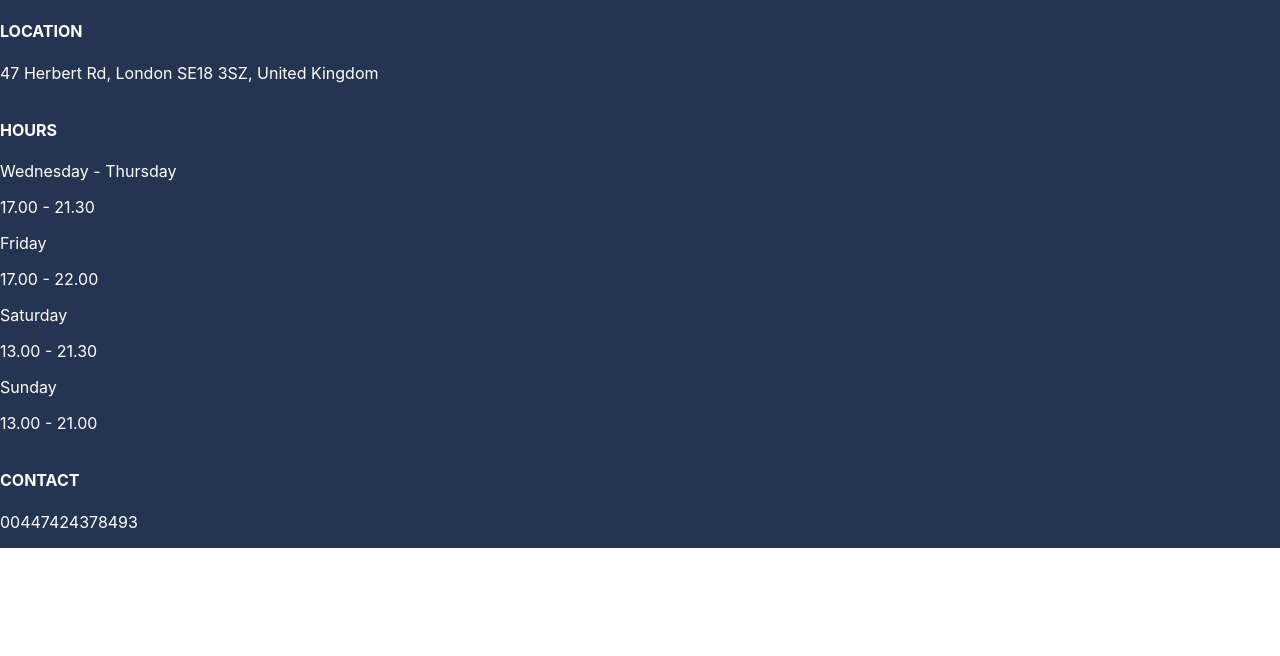
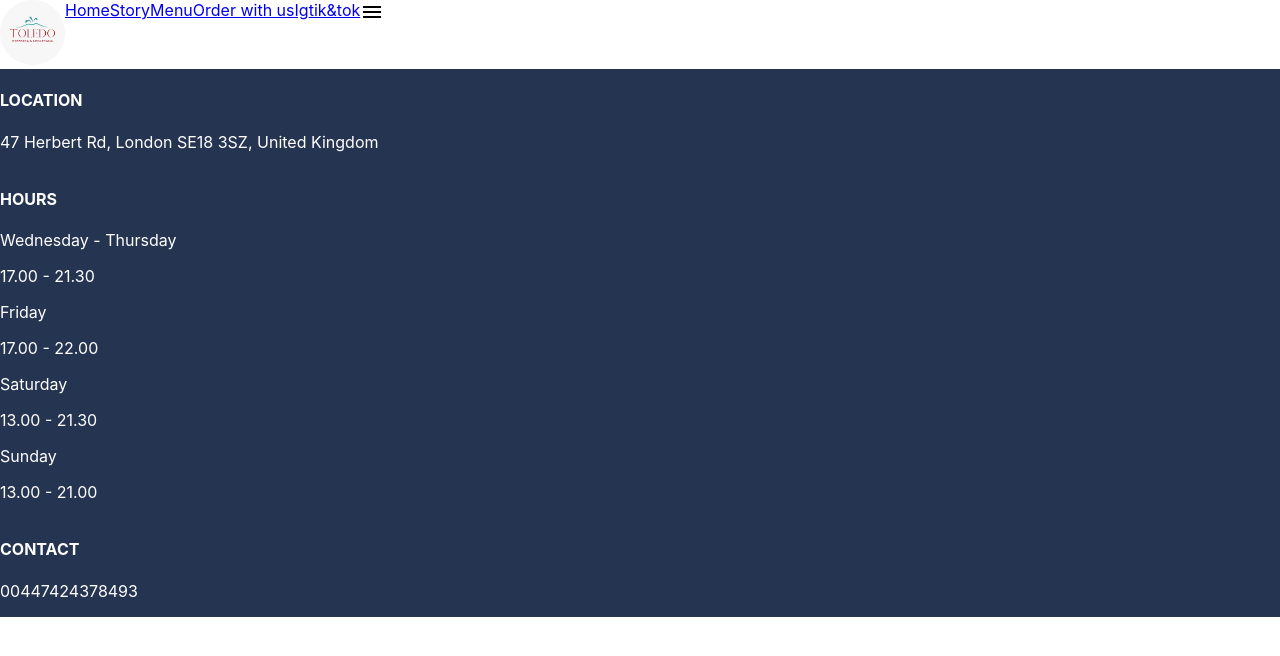
Before and after one commit to Khalos93/toledo, a React (Create React App) app: page / in a window 1280 px wide. Shown: the top 656 px of the page. Built offline with nearby package versions, Linux system fonts and the light colour scheme; the HTML template or start-up script is replaced by a standard one.

Commit message:
header skelethon completed

```diff
--- a/src/App.js
+++ b/src/App.js
@@ -1,11 +1,13 @@
 import './App.css';
-import { BrowserRouter, Route, Router, Routes } from 'react-router-dom';
+import { BrowserRouter, Route, Routes } from 'react-router-dom';
 import Footer from './component/Footer';
+import Header from './component/Header';
 
 function App() {
   return (
     <>
       <BrowserRouter>
+        <Header />
         <Routes>
           <Route />
         </Routes>
--- /dev/null
+++ b/src/component/Header.js
@@ -0,0 +1,30 @@
+import React from 'react';
+import { Link } from 'react-router-dom';
+import logo from '../asset/icons/logo.jpeg';
+import menuIcon from '../asset/icons/menu-icon.png';
+import './Header.scss';
+
+function Header() {
+  return (
+    <header className="header">
+      <div className="header--wrapper">
+        <Link to={'/'}>
+          <img className="logo" src={logo} alt="pizzeria toledo logo" />
+        </Link>
+        <nav className="header--nav">
+          <Link className="header--nav__link">Home</Link>
+          <Link className="header--nav__link">Story</Link>
+          <Link className="header--nav__link">Menu</Link>
+          <Link className="header--nav__link">Order with us</Link>
+          <Link className="header--nav__link">Ig</Link>
+          <Link className="header--nav__link">tik&tok</Link>
+        </nav>
+        <div className="header--menu">
+          <img className="menu-icon" src={menuIcon} alt="menu-icon" />
+        </div>
+      </div>
+    </header>
+  );
+}
+
+export default Header;
--- /dev/null
+++ b/src/component/Header.scss
@@ -0,0 +1,10 @@
+.header {
+  &--wrapper {
+    display: flex;
+  }
+}
+
+.logo {
+  border-radius: 50%;
+  height: 65px;
+}
```
Also changed, not shown: src/asset/icons/logo.jpeg (added), src/asset/icons/menu-icon.png (added).
